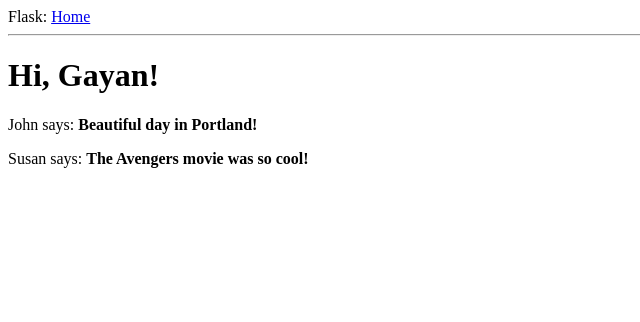
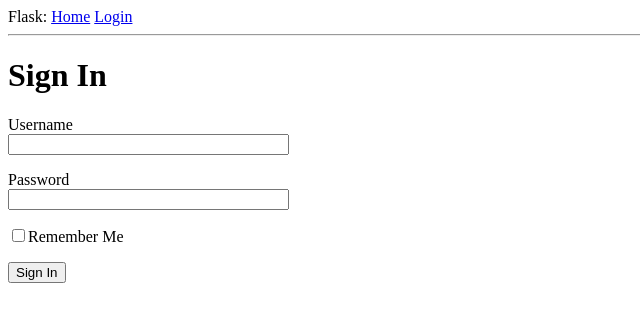
Before and after one commit to Kalanamith/flash-start, a Flask app: page / in a window 1280 px wide. Shown: the top 322 px of the page, without its empty margins (0-640 px from the left). Run offline with Flask 2, Linux system fonts and the light colour scheme.

Commit message:
Updated tutorial :tada:

```diff
--- a/app/__init__.py
+++ b/app/__init__.py
@@ -1,5 +1,7 @@
 from flask import Flask
+from config import Config
 
 app = Flask(__name__)
+app.config.from_object(Config)
 
 from app import routes
--- /dev/null
+++ b/app/forms.py
@@ -0,0 +1,10 @@
+from flask_wtf import FlaskForm
+from wtforms import StringField, PasswordField, BooleanField, SubmitField
+from wtforms.validators import DataRequired
+
+
+class LoginForm(FlaskForm):
+    username = StringField("Username", validators=[DataRequired()])
+    password = PasswordField("Password", validators=[DataRequired()])
+    remember_me = BooleanField("Remember Me")
+    submit = SubmitField("Sign In")
--- a/app/routes.py
+++ b/app/routes.py
@@ -1,11 +1,23 @@
-from flask import render_template
+from flask import render_template, flash, redirect, url_for
 
 from app import app
+from app.forms import LoginForm
 
 
-@app.route("/")
-@app.route("/index")
-def index():
+@app.route("/", methods=["GET", "POST"])
+@app.route("/login",  methods=["GET", "POST"])
+def login():
+    form = LoginForm()
+    if form.validate_on_submit():
+        flash("Login requested for user {}, remember_me{}".format(
+            form.username.data, form.remember_me.data
+        ))
+        return redirect(url_for("home"))
+    return render_template("login.html", title="Sign In", form=form)
+
+
+@app.route("/home")
+def home():
     user = {"username": "Gayan"}
     posts = [
         {
--- a/app/templates/base.html
+++ b/app/templates/base.html
@@ -7,8 +7,18 @@
       {% endif %}
     </head>
     <body>
-        <div>Flask: <a href="/index">Home</a></div>
+        <div>Flask:
+            <a href="{{ url_for('home') }}">Home</a>
+            <a href="{{ url_for('login') }}">Login</a>
+        </div>
         <hr>
+        {% with messages = get_flashed_messages() %}
+        {% if messages %}
+            {% for message in messages %}
+            <li>{{ messages }}</li>
+            {% endfor %}
+        {% endif %}
+        {% endwith %}
         {% block content %}{% endblock %}
     </body>
 </html>
--- /dev/null
+++ b/app/templates/login.html
@@ -0,0 +1,25 @@
+{% extends "base.html" %}
+
+{% block content %}
+<h1>Sign In</h1>
+<form action="" method="post">
+    {{ form.hidden_tag() }}
+    <p>
+        {{ form.username.label}}<br>
+        {{ form.username(size=32) }}<br>
+        {% for error in form.username.errors %}
+        <span style="color:red">[{{ error }}]</span>
+        {% endfor%}
+    </p>
+    <p>
+        {{ form.password.label }}<br>
+        {{ form.password(size=32) }}<br>
+        {% for error in form.password.errors %}
+        <span style="color: red;">[{{ error }}]</span>
+        {% endfor %}
+        <span></span>
+    </p>
+    <p>{{ form.remember_me() }}{{ form.remember_me.label }}</p>
+    <p>{{ form.submit() }}</p>
+</form>
+{% endblock %}
--- /dev/null
+++ b/config.py
@@ -0,0 +1,5 @@
+import os
+
+
+class Config(object):
+    SECRET_KEY = os.environ.get("SECRET_KEY") or "hello-secret-key"
--- a/setup.py
+++ b/setup.py
@@ -6,6 +6,7 @@ version = "0.0.1"
 
 install_requires = (
     "flask",
+    "flask-wtf",
 )
 
 test_requires = (
```
